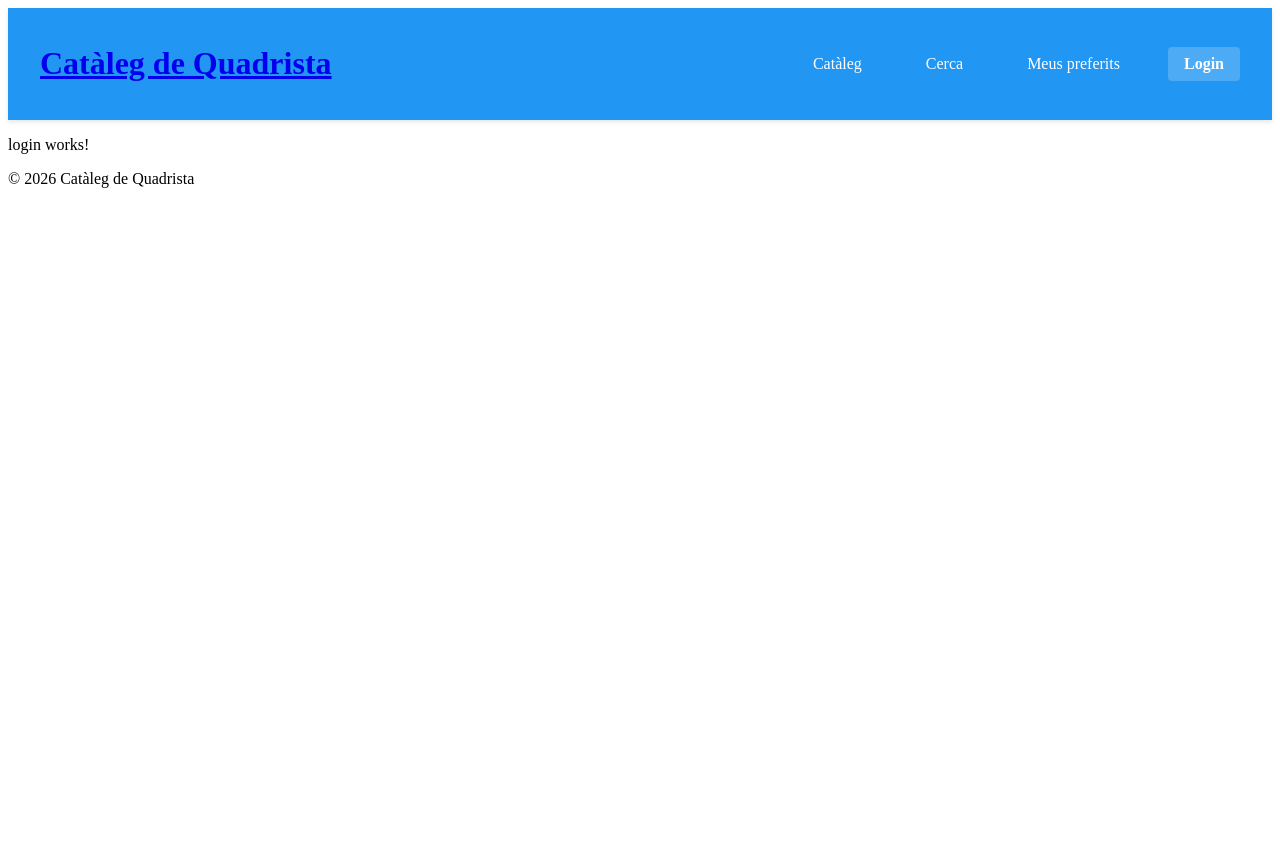
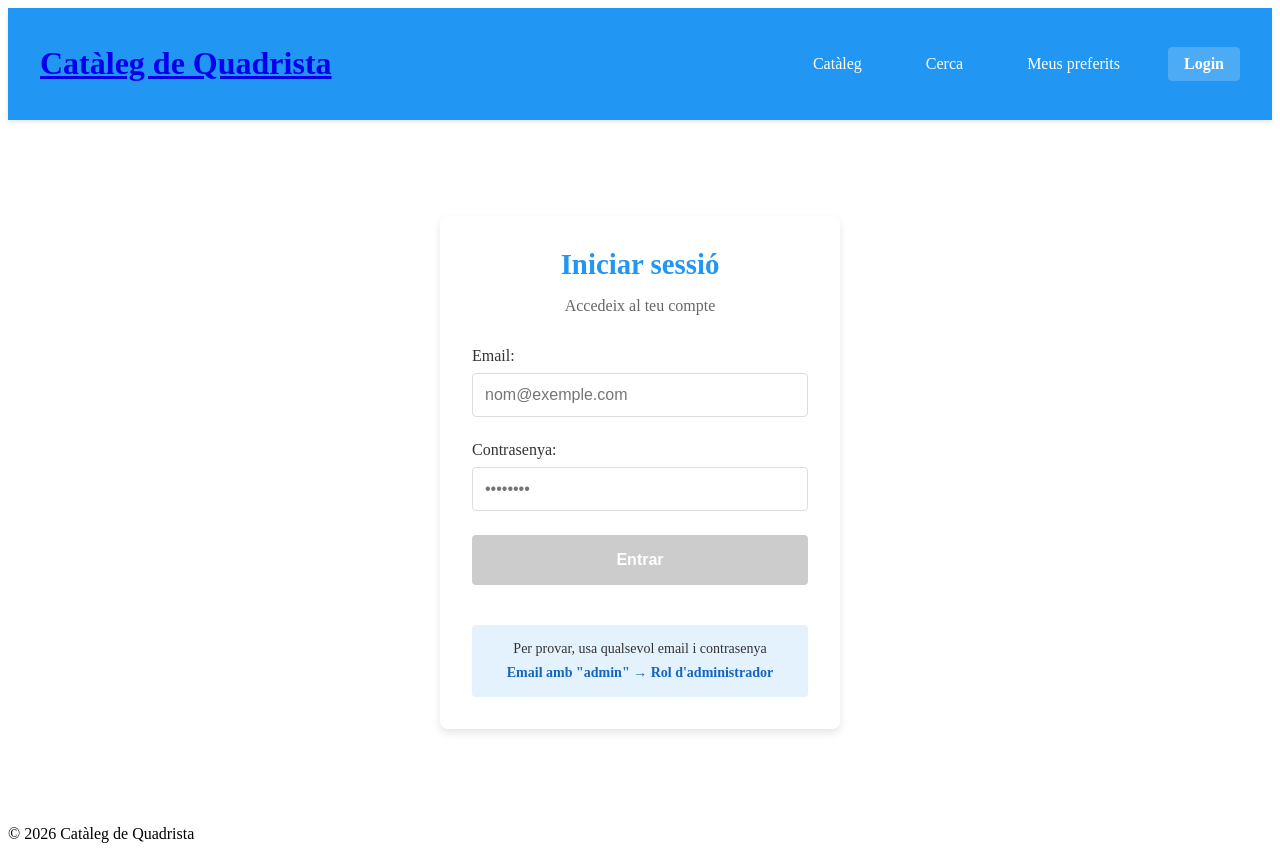
Before and after one commit to Romero-rgb/ioc-angular-quadrista-antonio-fernandez, an Angular app: page /login in a window 1280 px wide. Before the commit the page ends 800 px from the top, so only its background shows below. Built offline with nearby package versions, Linux system fonts and the light colour scheme.

Commit message:
creat component de Login funcional

```diff
--- a/src/app/core/services/auth.services.ts
+++ b/src/app/core/services/auth.services.ts
@@ -1,12 +1,19 @@
-import { Injectable } from "@angular/core";
-import { BehaviorSubject, Observable, of, delay, map } from "rxjs";
-import { User } from "../models/user.model";
+import { Injectable } from '@angular/core';
+import { BehaviorSubject, Observable, of, delay, map } from 'rxjs';
+import { User } from '../models/user.model';
 
 @Injectable({
-    providedIn: 'root'
+  providedIn: 'root',
 })
 export class AuthService {
   private actualUser$ = new BehaviorSubject<User | null>(null);
+
+  constructor() {
+    const savedUser = localStorage.getItem('user');
+    if(savedUser) {
+        this.actualUser$.next(JSON.parse(savedUser))
+    }
+  }
 
   isAutenthicate(): boolean {
     return this.actualUser$.value !== null;
@@ -16,16 +23,32 @@ export class AuthService {
     return this.actualUser$.asObservable();
   }
 
-    login(email: string, password: string): boolean {
-        if(email ==='admin@test.com' && password ==='1234') {
-            this.actualUser$.next({id: 1, nom: 'Admin', email, rol: 'admin'});
+  login(email: string, password: string): Observable<boolean> {
+    return of(true).pipe(
+      delay(500),
+      map(() => {
+        if (email && password) {
+          const usuari: User = {
+            id: 1,
+            nom: email.split('@')[0],
+            email,
+            rol: email.includes('admin') ? 'admin' : 'usuari'
+          };
+          this.actualUser$.next(usuari);
+          localStorage.setItem('usuari', JSON.stringify(usuari));
           return true;
         }
         return false;
+      })
+    );
   }
 
   logout(): void {
     this.actualUser$.next(null);
+    localStorage.removeItem('user');
   }
 
+  isAdmin(): boolean {
+    return this.actualUser$.value?.rol === 'admin';
   }
+}
--- a/src/app/features/login/login.component.html
+++ b/src/app/features/login/login.component.html
@@ -1 +1,46 @@
-<p>login works!</p>
+<div class="login-container">
+  <div class="login-card">
+    <h1>Iniciar sessió</h1>
+    <p class="subtitol">Accedeix al teu compte</p>
+
+    <form (ngSubmit)="login()" #loginForm="ngForm">
+      <div class="camp">
+        <label for="email">Email:</label>
+        <input
+          type="email"
+          id="email"
+          [(ngModel)]="email"
+          name="email"
+          placeholder="nom@exemple.com"
+          required
+          [disabled]="carregant">
+      </div>
+
+      <div class="camp">
+        <label for="password">Contrasenya:</label>
+        <input
+          type="password"
+          id="password"
+          [(ngModel)]="password"
+          name="password"
+          placeholder="••••••••"
+          required
+          [disabled]="carregant">
+      </div>
+
+      <p *ngIf="error" class="error">{{ error }}</p>
+
+      <button
+        type="submit"
+        [disabled]="loginForm.invalid || carregant"
+        class="btn-login">
+        {{ carregant ? 'Entrant...' : 'Entrar' }}
+      </button>
+
+      <div class="ajuda">
+        <p>Per provar, usa qualsevol email i contrasenya</p>
+        <p class="hint">Email amb "admin" → Rol d'administrador</p>
+      </div>
+    </form>
+  </div>
+</div>
--- a/src/app/features/login/login.component.scss
+++ b/src/app/features/login/login.component.scss
@@ -0,0 +1,116 @@
+.login-container {
+    max-width: 400px;
+    margin: 4rem auto;
+    padding: 2rem;
+
+    .login-card {
+        background: white;
+        border-radius: 8px;
+        padding: 2rem;
+        box-shadow: 0 4px 8px rgba(0, 0, 0, 0.1);
+
+
+        h1 {
+            margin: 0 0 0.5rem 0;
+            color: #2196F3;
+            text-align: center;
+            font-size: 1.8rem;
+        }
+
+        .subtitol {
+            text-align: center;
+            color: #666;
+            margin-bottom: 2rem;
+        }
+
+
+        form {
+            display: flex;
+            flex-direction: column;
+            gap: 1.5rem;
+
+            .camp {
+                display: flex;
+                flex-direction: column;
+                gap: 0.5rem;
+
+                label {
+                    font-weight: 500;
+                    color: #333;
+                }
+
+
+                input {
+                    padding: 0.75rem;
+                    border: 1px solid #ddd;
+                    border-radius: 4px;
+                    font-size: 1rem;
+
+                    &:focus {
+                        outline: none;
+                        border-color: #2196F3;
+                    }
+
+                    &:disabled {
+                        background: #f5f5f5;
+                        cursor: not-allowed;
+                    }
+                }
+            }
+
+            .error {
+                background: #ffebee;
+                color: #c62828;
+                padding: 0.75rem;
+                border-radius: 4px;
+                border-left: 4px solid #c62828;
+                margin: 0;
+            }
+
+            .btn-login {
+                padding: 1rem;
+                background: #2196F3;
+                color: white;
+                border: none;
+                border-radius: 4px;
+                font-size: 1rem;
+                font-weight: bold;
+                cursor: pointer;
+                transition: background 0.2s;
+
+                &:hover:not(:disabled) {
+                    background: #1976D2;
+                }
+
+                &:disabled {
+                    background: #ccc;
+                    cursor: not-allowed;
+                }
+            }
+
+
+            .ajuda {
+                margin-top: 1rem;
+                padding: 1rem;
+                background: #E3F2FD;
+                border-radius: 4px;
+                font-size: 0.875rem;
+                text-align: center;
+
+                p {
+                    margin: 0 0 0.5rem 0;
+                    color: #333;
+
+                    &:last-child {
+                        margin-bottom: 0;
+                    }
+                }
+
+                .hint {
+                    font-weight: bold;
+                    color: #1565C0;
+                }
+            }
+        }
+    }
+}
--- a/src/app/features/login/login.component.ts
+++ b/src/app/features/login/login.component.ts
@@ -1,12 +1,46 @@
-import { Component } from '@angular/core';
+import { Component, inject } from '@angular/core';
+import { CommonModule } from '@angular/common';
+import { FormsModule } from '@angular/forms';
+import { Router, ActivatedRoute } from '@angular/router';
+import { AuthService } from '../../core/services/auth.services';
 
 @Component({
   selector: 'app-login',
   standalone: true,
-  imports: [],
+  imports: [CommonModule, FormsModule],
   templateUrl: './login.component.html',
   styleUrl: './login.component.scss'
 })
 export class LoginComponent {
+  email = '';
+  password = '';
+  error = '';
+  carregant = false;
+
+  private authService = inject(AuthService);
+  private router = inject(Router);
+  private route = inject(ActivatedRoute);
+
+  login(): void {
+    this.error = '';
+    this.carregant = true;
+
+    this.authService.login(this.email, this.password).subscribe({
+      next: (exit) => {
+        if (exit) {
+          const returnUrl = this.route.snapshot.queryParamMap.get('returnUrl') ?? '/';
+          this.router.navigateByUrl(returnUrl);
+        } else {
+          this.error = 'Credencials incorrectes';
+          this.carregant = false;
+        }
+      },
+      error: (err) => {
+        console.error('Error al fer login:', err);
+        this.error = 'Error al connectar amb el servidor';
+        this.carregant = false;
+      }
+    });
+  }
 
 }
--- a/src/app/shared/components/header/header.component.ts
+++ b/src/app/shared/components/header/header.component.ts
@@ -1,13 +1,26 @@
-import { Component } from '@angular/core';
-import { RouterModule } from '@angular/router';
+import { Component, inject  } from '@angular/core';
+import { CommonModule } from '@angular/common';
+import { RouterLink, Router, RouterModule } from '@angular/router';
+import { AuthService } from '../../../core/services/auth.services';
+import { User } from '../../../core/models/user.model';
+import { Observable } from 'rxjs';
 
 @Component({
   selector: 'app-header',
   standalone: true,
-  imports: [RouterModule],
+  imports: [RouterModule, CommonModule, RouterLink],
   templateUrl: './header.component.html',
   styleUrl: './header.component.scss'
 })
 export class HeaderComponent {
+  private authService = inject(AuthService);
+  private router = inject(Router);
+
+  user$ = this.authService.giveUser();
+
+  logout(): void {
+    this.authService.logout();
+    this.router.navigate(['/cataleg']);
+  }
 
 }
```
Lines whose indentation alone changed are shown as unchanged.
